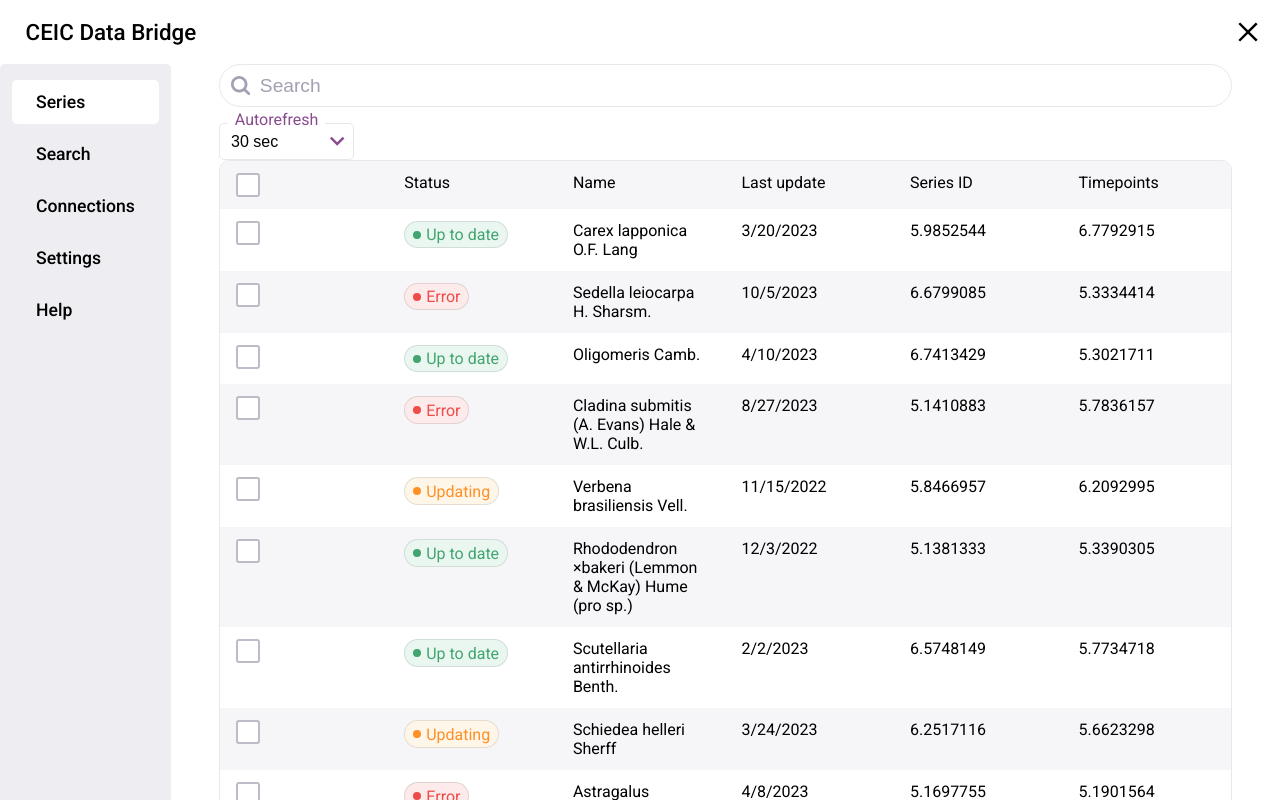
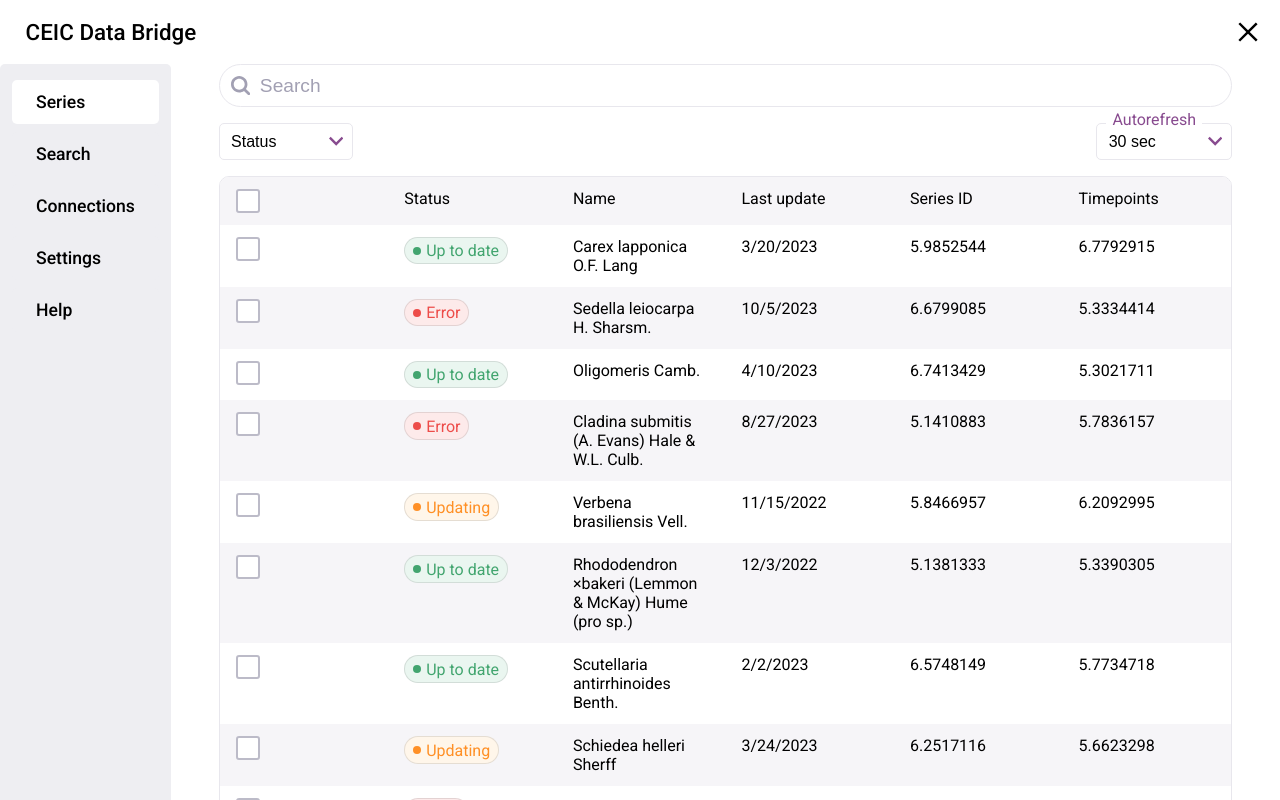
Before and after one commit to juliensale/ceic-example, a Next.js app: page / in a window 1280 px wide. Built offline with nearby package versions, Linux system fonts and the light colour scheme.

Commit message:
feat(drop-down): checkbox options

```diff
--- a/components/Filters/Filters.module.css
+++ b/components/Filters/Filters.module.css
@@ -0,0 +1,8 @@
+.container {
+  display: flex;
+  flex-direction: row;
+  align-items: center;
+  justify-content: space-between;
+
+  margin-bottom: 1rem;
+}
--- a/components/Filters/index.tsx
+++ b/components/Filters/index.tsx
@@ -1,13 +1,22 @@
-import { FC, useState } from 'react'
-import DropDown, { DropDownItem } from '../forms/DropDown'
+import { FC, useState } from 'react';
+import DropDown, { DropDownCheckbox, DropDownItem } from '../forms/DropDown';
+import styles from './Filters.module.css';
 
 const Filters: FC = () => {
 	// autorefresh in seconds
 	const [autoRefresh, setAutoRefresh] = useState<number>(30)
+	const [statusFilter, setStatusFilter] = useState<string[]>([]);
 	return (
-		<div>
+		<div className={styles.container}>
+			<DropDown title="Status" type="checkbox" value={statusFilter} setValue={(value) => setStatusFilter(value)}>
+				<DropDownCheckbox value="0">Error</DropDownCheckbox>
+				<DropDownCheckbox value="1">Updating</DropDownCheckbox>
+				<DropDownCheckbox value="2">Up to date</DropDownCheckbox>
+			</DropDown>
+			<div className={styles.subContainer}>
 				<DropDown
 					title={`${autoRefresh} sec`}
+					type="select"
 					label="Autorefresh"
 					value={autoRefresh.toString()} setValue={(value) => {
 						setAutoRefresh(parseInt(value));
@@ -19,6 +28,7 @@
 					<DropDownItem value="60">60 sec</DropDownItem>
 				</DropDown>
 			</div>
+		</div>
 	)
 }
 
--- a/components/forms/DropDown/DropDown.module.css
+++ b/components/forms/DropDown/DropDown.module.css
@@ -85,6 +85,7 @@
   display: flex;
   align-items: center;
   justify-content: left;
+  gap: 0.5rem;
   padding: 0.5rem 0.7rem;
   cursor: pointer;
   transition: 0.2s;
--- a/components/forms/DropDown/DropDownContext.ts
+++ b/components/forms/DropDown/DropDownContext.ts
@@ -3,13 +3,15 @@
 export type DropDownContext = {
 	setOpen: (open: boolean) => void;
 	open: boolean;
-	setValue: (value: string) => void;
-	value: string;
+	type: 'select' | 'checkbox';
+	setValue: ((value: string[]) => void) | ((value: string) => void);
+	value: string[] | string;
 }
 
 const dropDownContext = createContext<DropDownContext>({
 	setOpen: () => { },
 	open: false,
+	type: 'select',
 	setValue: () => { },
 	value: '',
 })
--- a/components/forms/DropDown/index.tsx
+++ b/components/forms/DropDown/index.tsx
@@ -1,6 +1,7 @@
 import { FC, ReactNode, useContext, useMemo, useState } from 'react'
 import mergeClasses from '../../../utils/mergeClasses'
 import Chevron from '../../icons/Chevron'
+import Checkbox from '../Checkbox'
 import styles from './DropDown.module.css'
 import dropDownContext, { DropDownContext } from './DropDownContext'
 
@@ -28,12 +29,35 @@
 }
 
 export const DropDownItem: FC<{ children: string, value: string }> = ({ children, value }) => {
-	const { setOpen, setValue } = useContext(dropDownContext);
+	const { type, setOpen, setValue } = useContext(dropDownContext);
+	if (type !== 'select') return null;
+
 	return (
 		<li className={styles.item} onClick={() => {
-			setValue(value);
+			(setValue as (value: string) => void)(value);
 			setOpen(false);
 		}}>
+			{children}
+		</li>
+	)
+}
+
+export const DropDownCheckbox: FC<{ children: string, value: string }> = ({ children, value }) => {
+	const { type, setValue, value: ddValue } = useContext(dropDownContext);
+	const checked = useMemo(() => ddValue.includes(value), [ddValue, value]);
+
+	if (type !== 'checkbox') return null;
+
+
+	return (
+		<li className={styles.item} onClick={() => {
+			(setValue as (value: string[]) => void)(
+				checked
+					? (ddValue as string[]).filter(v => v !== value)
+					: [...(ddValue as string[]), value]
+			)
+		}}>
+			<Checkbox id={value} onChange={() => { }} checked={checked} />
 			{children}
 		</li>
 	)
@@ -45,18 +69,25 @@
 	title: string;
 	label?: string;
 	children: ReactNode | ReactNode[];
+} & ({
+	type: 'select'
 	setValue: (value: string) => void;
 	value: string;
-}
-const DropDown: FC<DropDownProps> = ({ title, label, children, value, setValue }) => {
+} | {
+	type: 'checkbox';
+	setValue: (value: string[]) => void;
+	value: string[];
+})
+const DropDown: FC<DropDownProps> = ({ title, label, children, value, setValue, type }) => {
 	const [open, setOpen] = useState<boolean>(false);
 
 	const contextValue: DropDownContext = useMemo(() => ({
 		open,
 		setOpen,
+		type,
 		setValue,
 		value,
-	}), [open, setValue, value])
+	}), [open, type, setValue, value])
 
 	return (
 		<Provider value={contextValue}>
```
Lines whose indentation alone changed are shown as unchanged.
